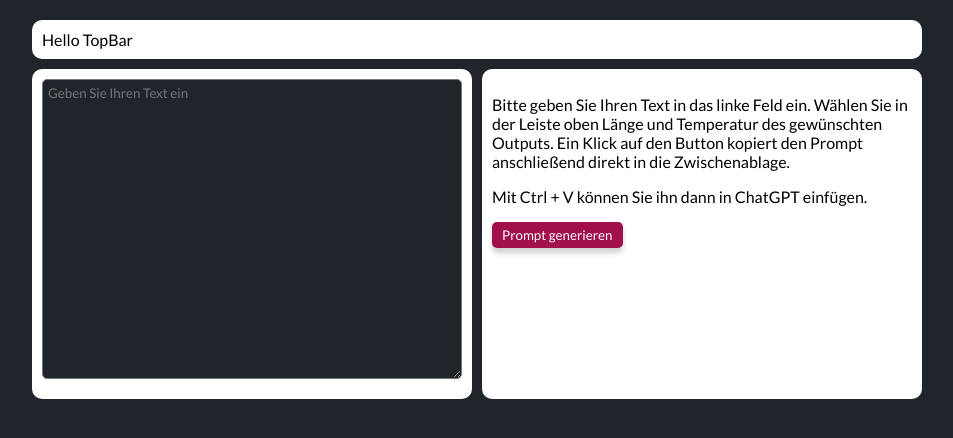
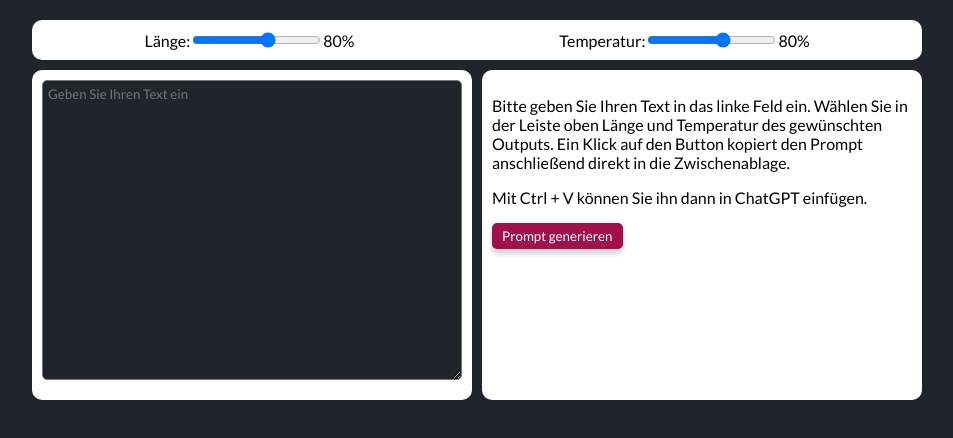
Before and after one commit to ClemensPilz/gpt-health-prompter, a React (Create React App) app: page / in a window 1280 px wide. Shown: the top 438 px of the page, without its empty margins (163-1116 px from the left). Built offline with nearby package versions, Linux system fonts and the light colour scheme.

Commit message:
first test app

```diff
--- a/src/App.js
+++ b/src/App.js
@@ -1,12 +1,10 @@
 import "./App.css";
-import CardBar from "./components/CardBar";
-import TopBar from "./components/TopBar";
+import HealthPrompter from "./components/HealthPrompter";
 
 function App() {
   return (
     <div id="app">
-      <TopBar />
-      <CardBar />
+      <HealthPrompter />
     </div>
   );
 }
--- /dev/null
+++ b/src/basePrompt.js
@@ -0,0 +1,9 @@
+export const basePrompt = {
+  you: "You are an editor working for an Austrian online health platform",
+  task: "Rewrite the {article} in the style of {style} at a length of approximately {length} percent in  {language}. Do not change direct quotes.",
+  style: "factual, detailed, neutral, understandable",
+  temperature: 80,
+  length: 80,
+  language: "german",
+  article: "",
+};
--- a/src/components/CardBar.js
+++ b/src/components/CardBar.js
@@ -3,10 +3,8 @@ import styles from "./CardBar.module.css";
 import Button from "./util/Button";
 import { useState } from "react";
 
-export default function CardBar() {
+export default function CardBar(props) {
   const [inputText, setInputText] = useState("");
-  const [confirmActive, setConfirmActive] = useState("");
-  const classNames = [styles.confirmationText, confirmActive];
 
   const textChangeHandler = (e) => {
     const text = e.target.value;
@@ -16,13 +14,7 @@ export default function CardBar() {
   };
 
   const onClickHandler = () => {
-    if (navigator && navigator.clipboard && navigator.clipboard.writeText) {
-      navigator.clipboard.writeText(inputText);
-      setConfirmActive(styles.visible);
-      setTimeout(() => setConfirmActive(""), 1300);
-    } else {
-      console.log("Clipboard API not available");
-    }
+    props.onChange(inputText);
   };
 
   return (
@@ -52,7 +44,12 @@ export default function CardBar() {
             onClick={onClickHandler}
           />
 
-          <p className={classNames.join(" ")}>
+          <p
+            className={[
+              styles.confirmationText,
+              props.confirmed ? styles.visible : "",
+            ].join(" ")}
+          >
             Prompt in Zwischenablage kopiert!
           </p>
         </Card>
--- /dev/null
+++ b/src/components/HealthPrompter.js
@@ -0,0 +1,52 @@
+import TopBar from "./TopBar";
+import CardBar from "./CardBar";
+import { useState } from "react";
+import { basePrompt } from "../basePrompt";
+
+export default function HealthPrompter() {
+  const [inputLength, setInputLength] = useState(80);
+  const [inputTemperature, setInputTemperature] = useState(80);
+  const [confirmed, setConfirmed] = useState(false);
+  const topBarHandler = (e) => {
+    if (e.length) {
+      setInputLength(e.length);
+    }
+
+    if (e.temperature) {
+      setInputTemperature(e.temperature);
+    }
+  };
+
+  const cardBarHandler = async (e) => {
+    if (e.length > 0) {
+      await generatePrompt(e);
+    }
+  };
+
+  const generatePrompt = async (text) => {
+    const prompt = { ...basePrompt };
+    prompt.length = inputLength;
+    prompt.temperature = inputTemperature;
+    prompt.article = text;
+
+    if (navigator && navigator.clipboard && navigator.clipboard.writeText) {
+      await navigator.clipboard.writeText(JSON.stringify(prompt));
+      setConfirmed(true);
+      setTimeout(() => setConfirmed(false), 1300);
+    } else {
+      console.log(prompt);
+      alert("Clipboard API not available. Prompt logged to console.");
+    }
+  };
+
+  return (
+    <div>
+      <TopBar
+        onChange={topBarHandler}
+        inputLength={inputLength}
+        inputTemperature={inputTemperature}
+      />
+      <CardBar onChange={cardBarHandler} confirmed={confirmed} />
+    </div>
+  );
+}
--- a/src/components/TopBar.js
+++ b/src/components/TopBar.js
@@ -1,9 +1,36 @@
 import Card from "./util/Card";
+import RangeInput from "./util/RangeInput";
+import styles from "./TopBar.module.css";
 
 export default function TopBar(props) {
+  const lengthChangeHandler = (e) => {
+    props.onChange({ length: e.target.value });
+  };
+
+  const temperatureChangeHandler = (e) => {
+    props.onChange({ temperature: e.target.value });
+  };
+
   return (
     <div>
-      <Card>Hello TopBar</Card>
+      <Card className={styles.inputCard}>
+        <RangeInput
+          label={"Länge"}
+          min={50}
+          max={100}
+          step={10}
+          value={props.inputLength}
+          onChange={lengthChangeHandler}
+        />
+        <RangeInput
+          label={"Temperatur"}
+          min={50}
+          max={100}
+          step={10}
+          value={props.inputTemperature}
+          onChange={temperatureChangeHandler}
+        />
+      </Card>
     </div>
   );
 }
--- a/src/components/TopBar.module.css
+++ b/src/components/TopBar.module.css
@@ -0,0 +1,5 @@
+.inputCard {
+    display: flex;
+    align-items: center;
+    justify-content: space-around;
+}
--- a/src/components/util/Card.js
+++ b/src/components/util/Card.js
@@ -1,6 +1,9 @@
 import styles from "./Card.module.css";
 
 import React from "react";
+
 export default function Card(props) {
-  return <div className={styles.card}>{props.children}</div>;
+  const classes = [props.className, styles.card];
+
+  return <div className={classes.join(" ")}>{props.children}</div>;
 }
--- /dev/null
+++ b/src/components/util/RangeInput.js
@@ -0,0 +1,20 @@
+import styles from "./RangeInput.module.css";
+export default function RangeInput(props) {
+  const labelLowercase = props.label.toLowerCase();
+
+  return (
+    <div className={styles.inputContainer}>
+      <label htmlFor={labelLowercase}>{props.label}:</label>
+      <input
+        type="range"
+        min={props.min}
+        max={props.max}
+        id={labelLowercase}
+        step={props.step}
+        value={props.value}
+        onChange={props.onChange}
+      />
+      <span>{props.value}%</span>
+    </div>
+  );
+}
--- /dev/null
+++ b/src/components/util/RangeInput.module.css
@@ -0,0 +1,4 @@
+.inputContainer {
+    display: flex;
+    align-items: center;
+}
```
Also changed, not shown: public/index.html (line endings or trailing spaces), src/components/CardBar.module.css (line endings or trailing spaces), 1 other file (tests, documents, lock files or other folders).
